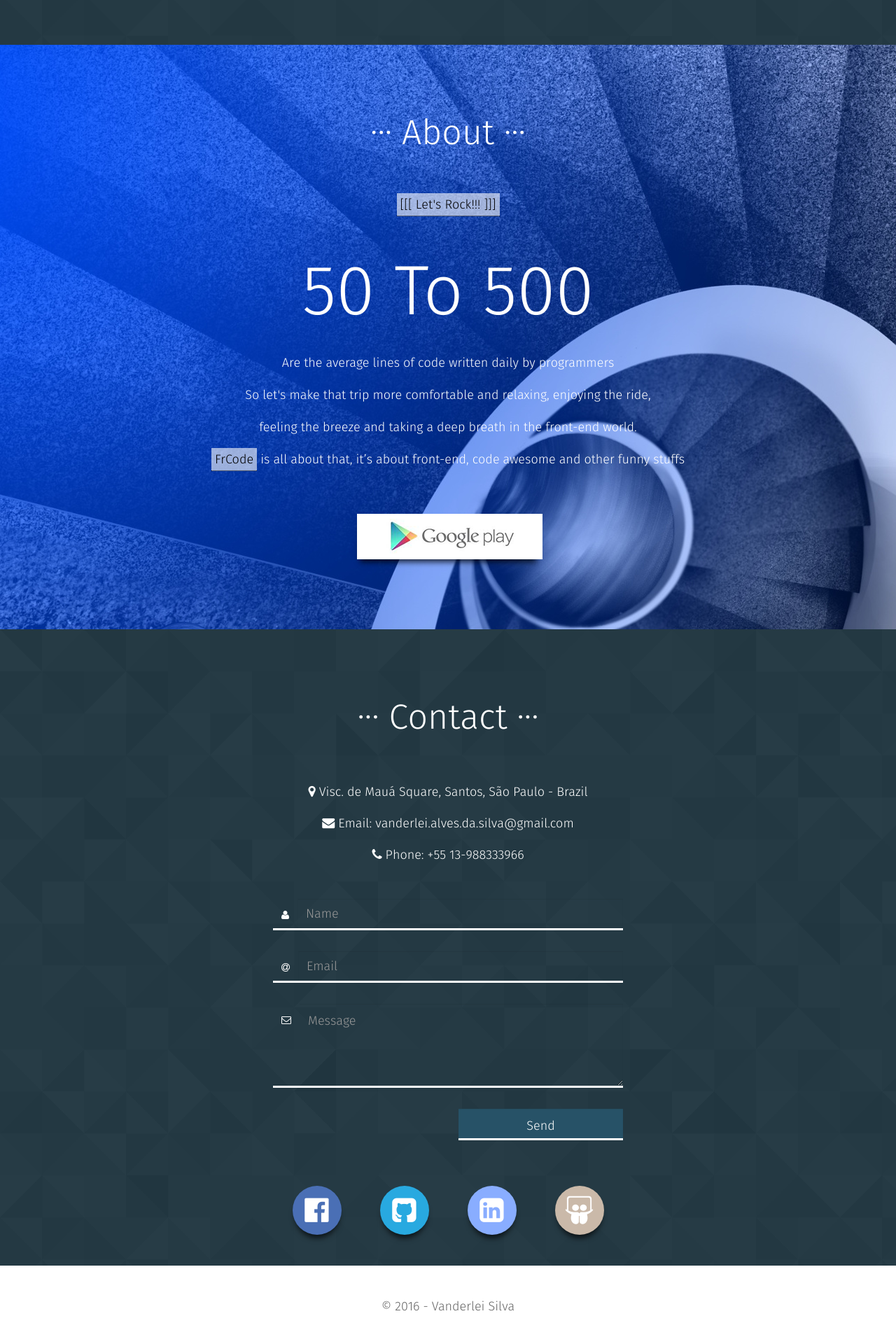
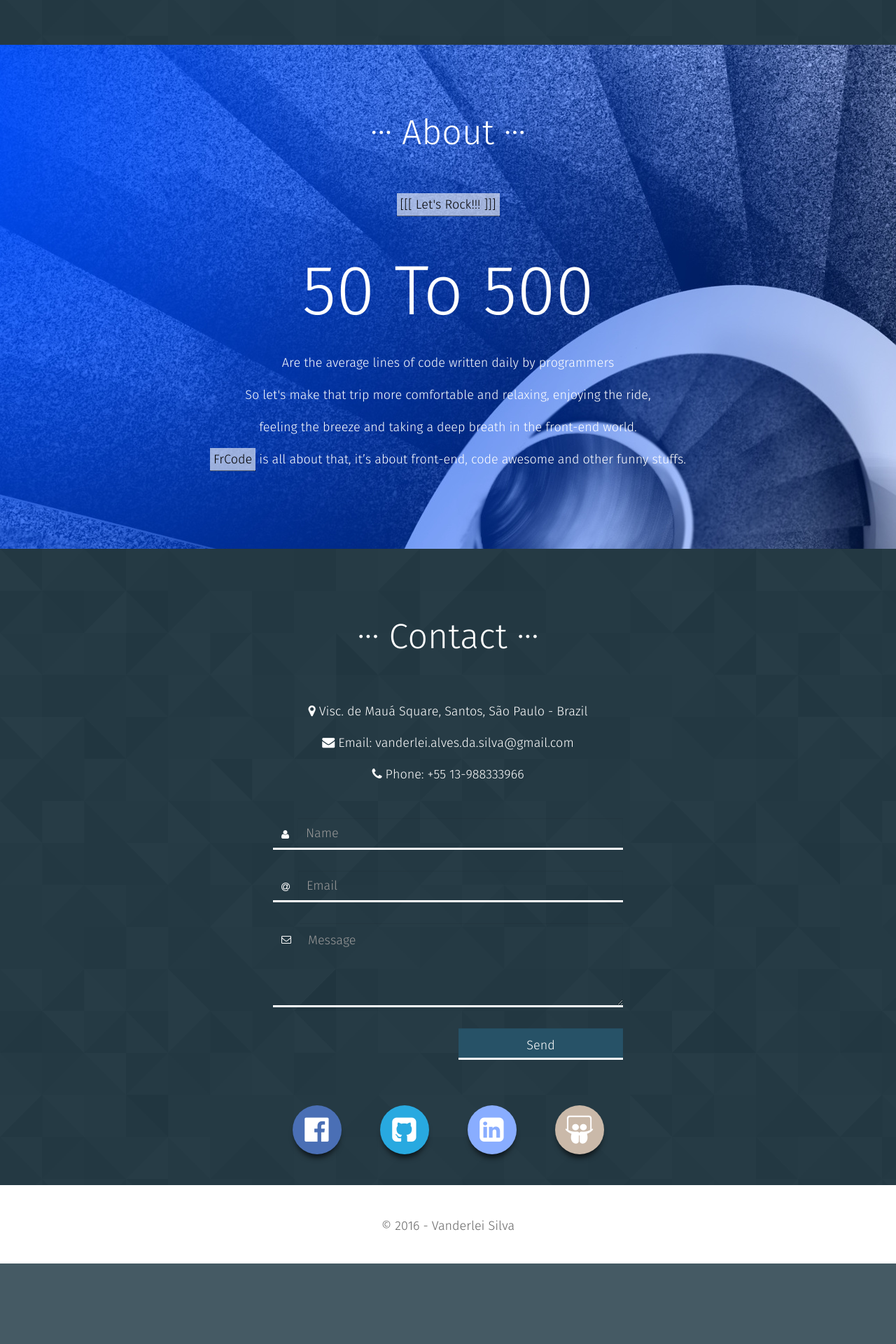
Before and after one commit to vanderleisilva/vanderleisilva.github.io, a Jekyll site: the page built from index.html, in a window 1280 px wide. Shown: the part 1749-3669 px from the top of the page at 70% size. Built offline with Jekyll 4.4.1, drawn with Linux system fonts in a browser that asks for light colours; after the commit the page ends 3554 px from its top, so only the background shows below that.

Commit message:
remove playstore button

```diff
--- a/_includes/about.html
+++ b/_includes/about.html
@@ -11,7 +11,7 @@
 		<div class="col-xs-12">
 			<h2>50 To 500</h2>
 		</div>
-		<div class="col-xs-12">
+		<div class="col-xs-12 margin-bottom">
 			<p>Are the average lines of code written daily by programmers</p>
 			<p>
 				So let's make that trip more comfortable and relaxing, enjoying the ride,
@@ -20,11 +20,8 @@
 				feeling the breeze and taking a deep breath in the front-end world.
 			</p>
 			<p>
-				<span class="highlight">FrCode</span> is all about that, it’s about front-end, code awesome and other funny stuffs
+				<span class="highlight">FrCode</span> is all about that, it’s about front-end, code awesome and other funny stuffs.
 			</p>
-		</div>
-		<div class="col-xs-12">
-			<a href="#" class="shadow-top-down"><img src="images/download_btn.png"/></a>
 		</div>
 	</div>
 </section>
--- a/css/tpl_style.css
+++ b/css/tpl_style.css
@@ -277,6 +277,7 @@ nav.main-menu a:link, nav.main-menu a:hover, nav.main-menu a:focus, nav.main-men
 #tpl_about {
     background: url(../images/download_background.jpg) fixed;
 }
+#tpl_about .margin-bottom{ margin-bottom: 100px;}
 #tpl_about .highlight{
   background-color: rgba(255,255,255,.6);
   border-bottom: 1px dotted #000;
```
